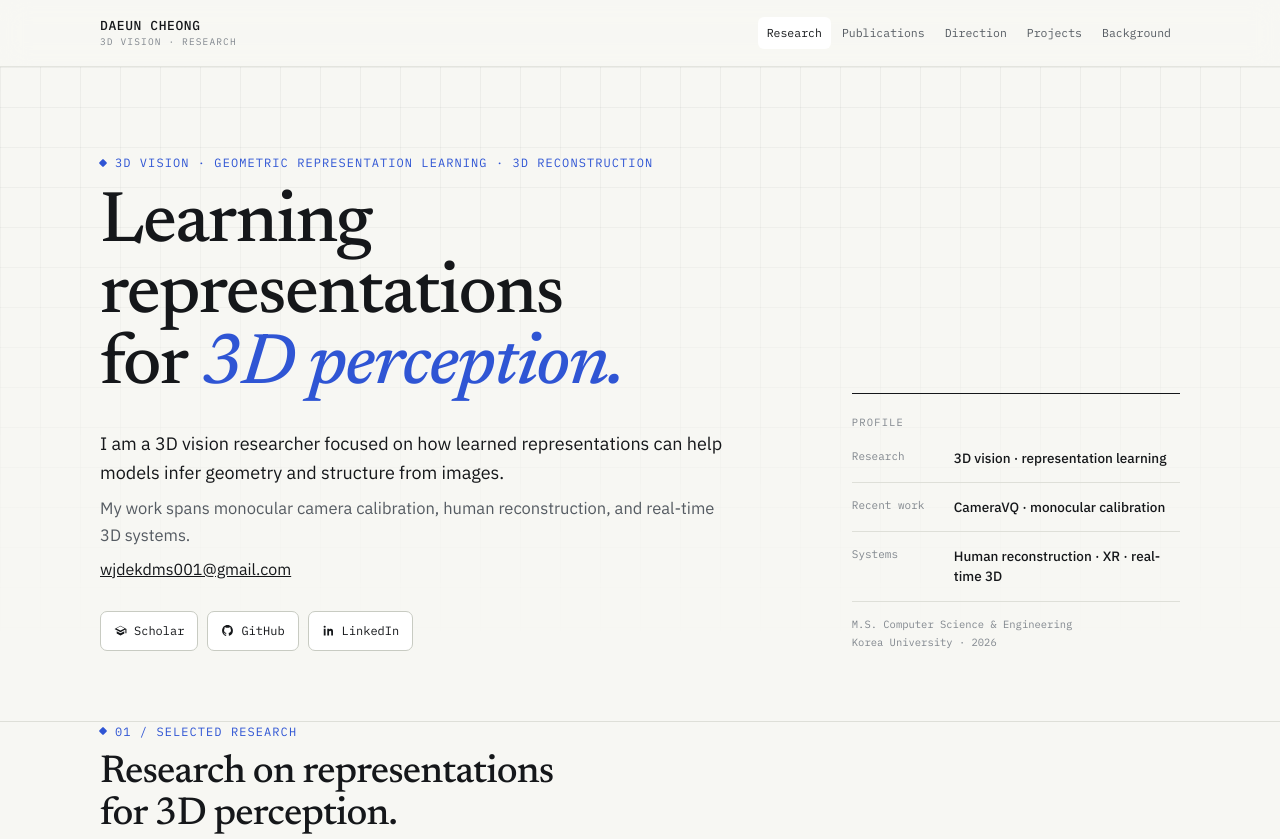
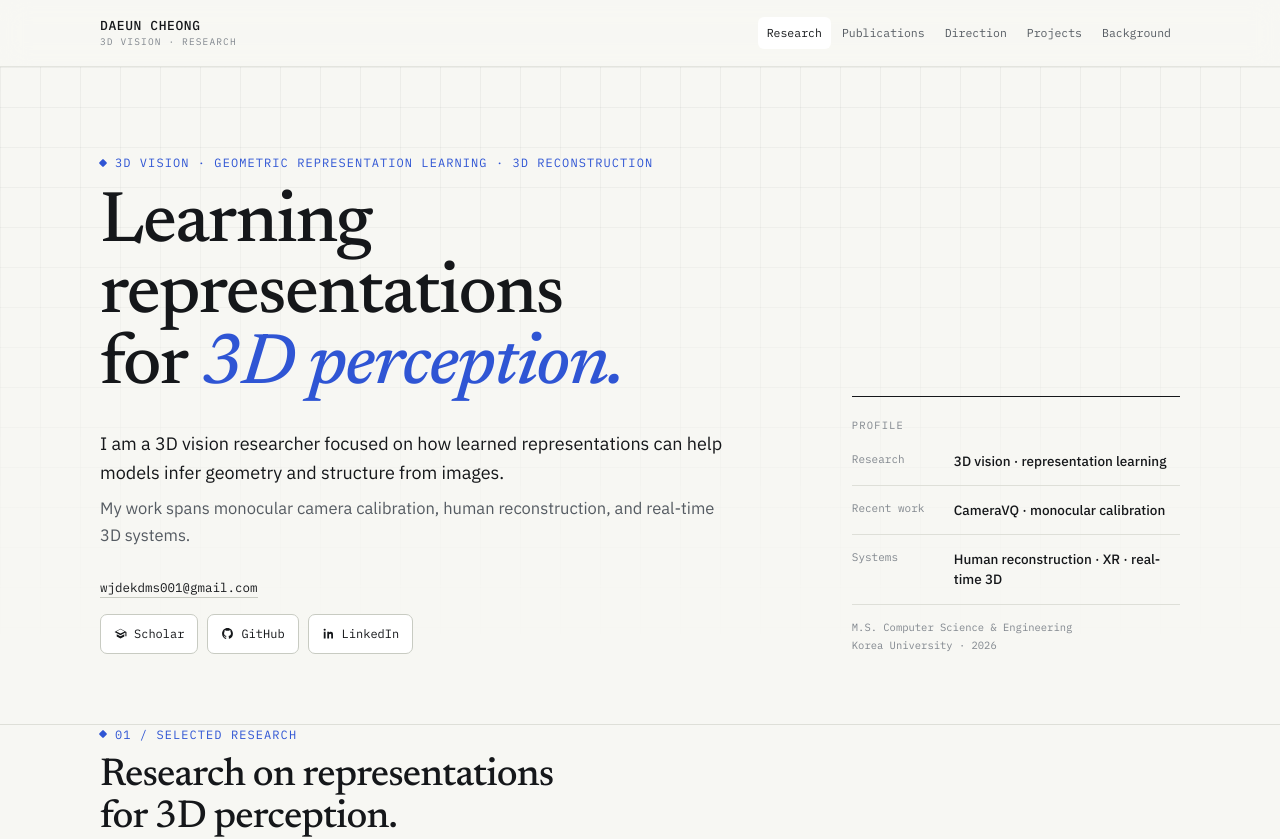
Before and after one commit to GraceCheong/web, a React (Vite) app: page / in a window 1280 px wide. Shown: the top 839 px of the page. Built offline with nearby package versions, Linux system fonts and the light colour scheme.

Commit message:
Style visible hero email

```diff
--- a/src/index.css
+++ b/src/index.css
@@ -188,11 +188,24 @@ nav.toplinks a.is-active{
   font-size:16.5px;
 }
 .hero .intro p:first-child{color:var(--ink);font-size:18px}
+.hero-email{
+  display:inline-block;
+  margin-top:20px;
+  color:var(--ink);
+  font-family:"IBM Plex Mono",monospace;
+  font-size:12.5px;
+  text-decoration:none;
+  border-bottom:1px solid var(--line-strong);
+}
+.hero-email:hover{
+  color:var(--accent);
+  border-color:var(--accent);
+}
 .hero-links{
   display:flex;
   flex-wrap:wrap;
   gap:9px;
-  margin-top:28px;
+  margin-top:14px;
 }
 .btn{
   display:inline-flex;
```
